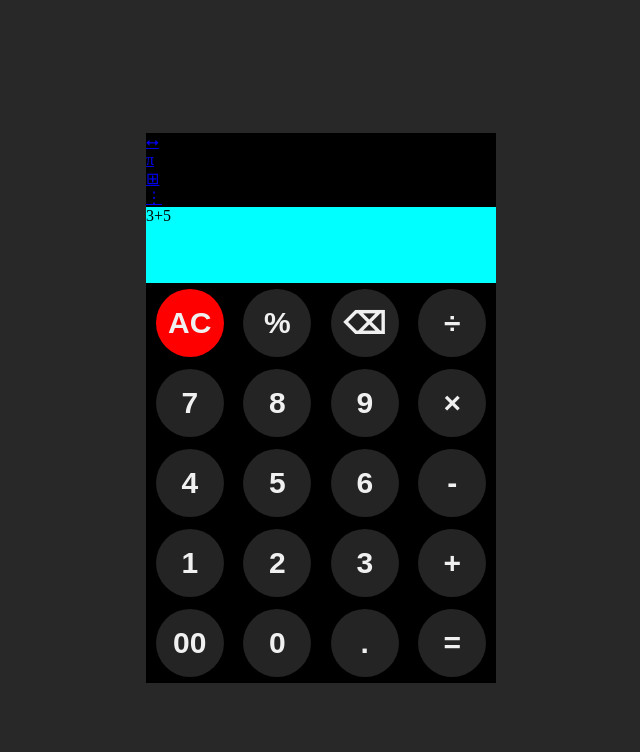
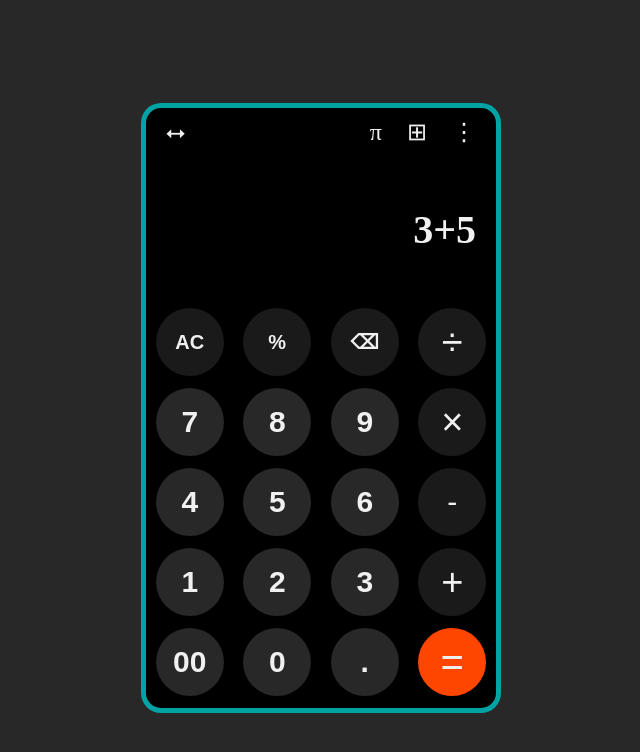
Before and after one commit to sid207794/Odin-Calculator, a plain HTML site: page index.html in a window 1280 px wide. Shown: the whole page, without its empty margins (319-959 px from the left). Drawn offline with Linux system fonts and the light colour scheme.

Commit message:
Create selectors #head, #head a, #head .left1, #container #press1 to #press4, #press8, #press12, #press16, #press20 with their properties and add or edit more properties to #parent and #display

```diff
--- a/style.css
+++ b/style.css
@@ -10,21 +10,51 @@ body {
 #parent {
     display: flex;
     flex-direction: column;
-    height: 550px;
+    height: 600px;
     width: 350px;
     background-color: black;
+    border: solid 5px;
+    border-color: #00ffffa3;
+    border-radius: 20px;
+}
+
+#head {
+    display: flex;
+    height: 50px;
+    justify-content: end;
+    margin-right: 20px;
+    align-items: center;
+    font-size: x-large;
+    gap: 25px;
+}
+
+#head a {
+    text-decoration: none;
+    color: rgb(240, 240, 240);
+}
+
+#head .left1 {
+    margin-right: auto;
+    margin-left: 20px;
 }
 
 #display {
     display: flex;
     height: 150px;
-    background-color: aqua;
+    background-color: black;
+    justify-content: end;
+    align-items: center;
+    margin-right: 20px;
+    color: rgb(240, 240, 240);
+    font-size: 40px;
+    font-weight: bold;
 }
 
 #container {
     display: flex;
     flex-wrap: wrap;
     box-sizing: border-box;
+    padding-bottom: 6px;
 }
 
 #container div {
@@ -33,6 +63,7 @@ body {
     box-sizing: border-box;
     justify-content: center;
     align-items: center ;
+    border-radius: 20px;
 }
 
 #container div button {
@@ -40,13 +71,35 @@ body {
     aspect-ratio: 1/1;
     border-radius: 100%;
     border: none;
-    background-color: rgb(35, 36, 35);
+    background-color: rgb(39, 40, 39);
     font-size: 30px;
     color: rgb(240, 240, 240);
     font-weight: bold;
     text-align: center;
 }
 
-#container div #press1 {
-    background-color: red;
+#container #press1,
+#container #press2,
+#container #press3 {
+    background-color: rgb(25, 26, 25);
+    font-size: 20px;
 }
+
+#container #press4,
+#container #press8,
+#container #press12,
+#container #press16 {
+    font-size: 38px;
+    font-weight: normal;
+    background-color: rgb(25, 26, 25);
+}
+
+#container #press12 {
+    font-size: 30px;
+}
+
+#container #press20 {
+    font-size: 40px;
+    font-weight: normal;
+    background-color: rgb(255, 70, 0);
+}
```
